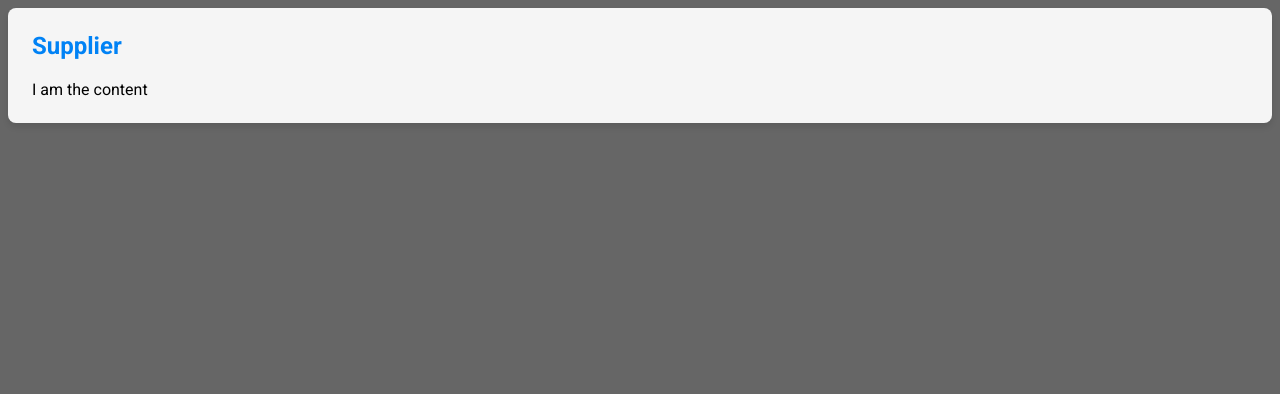
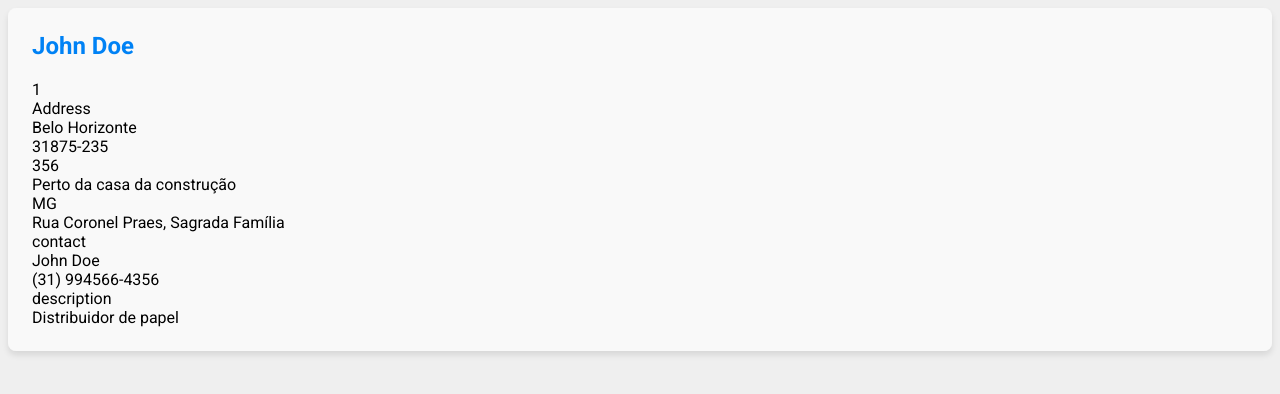
Before and after one commit to sameroso/vexpenses-test, a React (Vite) app: page / in a window 1280 px wide. Shown: the top 394 px of the page. Built offline with nearby package versions, Linux system fonts and the light colour scheme; data requests are answered from the project's data file.

Commit message:
feat: created get client query

```diff
--- a/package.json
+++ b/package.json
@@ -10,6 +10,8 @@
     "preview": "vite preview"
   },
   "dependencies": {
+    "@tanstack/react-query": "^5.56.2",
+    "@tanstack/react-query-devtools": "^5.58.0",
     "axios": "^1.7.7",
     "json-server": "^1.0.0-beta.3",
     "react": "^18.3.1",
--- a/src/App.tsx
+++ b/src/App.tsx
@@ -2,12 +2,43 @@ import { ThemeProvider } from "styled-components";
 import { vexpensesTheme } from "./styles/theme/theme";
 import { SupplierCard } from "@/features/supplier/components/supplier-card";
 import { GlobalStyle } from "@/styles/theme/global-style";
+import { QueryClient, QueryClientProvider } from "@tanstack/react-query";
+import { ReactQueryDevtools } from "@tanstack/react-query-devtools";
+import { useGetSuppliers } from "@/features/supplier/api/get-suppliers";
+
+const queryClient = new QueryClient();
+
+const Test = () => {
+  const { data } = useGetSuppliers();
+
+  const firstUser = data?.data[0];
+
+  return (
+    <SupplierCard
+      id="1"
+      address={{
+        city: firstUser?.address.city || "",
+        code: firstUser?.address.code || "",
+        number: firstUser?.address.number || "",
+        reference: firstUser?.address.reference || "",
+        state: firstUser?.address?.state || "",
+        street: firstUser?.address.street || "",
+      }}
+      contact={firstUser?.contact || []}
+      description={firstUser?.description || ""}
+      name={firstUser?.name || ""}
+    />
+  );
+};
 
 function App() {
   return (
     <ThemeProvider theme={vexpensesTheme}>
-      <GlobalStyle />
-      <SupplierCard />
+      <QueryClientProvider client={queryClient}>
+        <Test />
+        <ReactQueryDevtools initialIsOpen={false} />
+        <GlobalStyle />
+      </QueryClientProvider>
     </ThemeProvider>
   );
 }
--- /dev/null
+++ b/src/features/supplier/api/get-suppliers.ts
@@ -0,0 +1,14 @@
+import { QueryConfig } from "@/lib/react-query";
+import { useQuery } from "@tanstack/react-query";
+import { getSuppliersQueryOptions } from "./query-config";
+
+type UseSuppliersOptions = {
+  queryConfig?: QueryConfig<typeof getSuppliersQueryOptions>;
+};
+
+export const useGetSuppliers = (args?: UseSuppliersOptions) => {
+  return useQuery({
+    ...getSuppliersQueryOptions(),
+    ...(args?.queryConfig || []),
+  });
+};
--- /dev/null
+++ b/src/features/supplier/api/query-config.ts
@@ -0,0 +1,9 @@
+import { supplierService } from "@/services/suppliers";
+import { queryOptions } from "@tanstack/react-query";
+
+export const getSuppliersQueryOptions = () => {
+  return queryOptions({
+    queryKey: ["suppliers"],
+    queryFn: supplierService.getSuppliers,
+  });
+};
--- a/src/features/supplier/components/supplier-card.tsx
+++ b/src/features/supplier/components/supplier-card.tsx
@@ -1,10 +1,31 @@
 import { Card, CardContent, CardTitle } from "@/components/ui";
+import { Supplier } from "@/services/suppliers";
 
-export const SupplierCard = () => {
+export const SupplierCard = (props: Supplier) => {
   return (
     <Card>
-      <CardTitle>Supplier</CardTitle>
-      <CardContent>I am the content</CardContent>
+      <CardTitle>{props.name}</CardTitle>
+      <CardContent>
+        <div>{props.id}</div>
+        <div>Address</div>
+        <div>{props.address.city}</div>
+        <div>{props.address.code}</div>
+        <div>{props.address.number}</div>
+        <div>{props.address.reference}</div>
+        <div>{props.address.state}</div>
+        <div>{props.address.street}</div>
+        <div>contact</div>
+        <div>
+          {props.contact.map((contact) => (
+            <div>
+              <div>{contact.name}</div>
+              <div>{contact.phone}</div>
+            </div>
+          ))}
+        </div>
+        <div>description</div>
+        <div>{props.description}</div>
+      </CardContent>
     </Card>
   );
 };
--- /dev/null
+++ b/src/lib/react-query.ts
@@ -0,0 +1,4 @@
+export type QueryConfig<T extends (...args: unknown[]) => unknown> = Omit<
+  ReturnType<T>,
+  'queryKey' | 'queryFn'
+>;
--- a/src/services/suppliers.ts
+++ b/src/services/suppliers.ts
@@ -14,7 +14,7 @@ interface Address {
   reference: string;
 }
 
-interface Supplier {
+export interface Supplier {
   id: string;
   name: string;
   description: string;
--- a/src/styles/theme/global-style.ts
+++ b/src/styles/theme/global-style.ts
@@ -2,7 +2,7 @@ import { createGlobalStyle } from "styled-components";
 
 export const GlobalStyle = createGlobalStyle`
   body{ min-height: 100vh;
-    background-color: ${({theme})=>theme.colors.grey[200]}
+    background-color: ${({theme})=>theme.colors.grey[100]}
     };
   main {height: 100%}
   * {
--- a/src/styles/theme/theme.ts
+++ b/src/styles/theme/theme.ts
@@ -3,7 +3,7 @@ import { DefaultTheme } from "styled-components";
 const vexpensesTheme: DefaultTheme = {
   borderRadius: "5px",
   colors: {
-    grey: { "50": "#f9f9f9f9", "100": "efefef", "200": "#666666" },
+    grey: { "50": "#f9f9f9f9", "100": "#efefef", "200": "#666666" },
     primary: {
       dark: "#003b75",
       light: "#4ac0ff",
```
Also changed, not shown: 1 other file (tests, documents, lock files or other folders).
